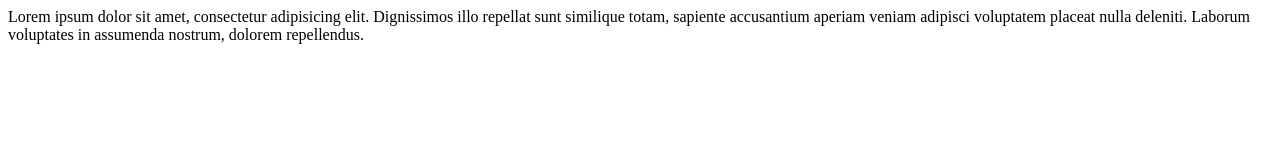
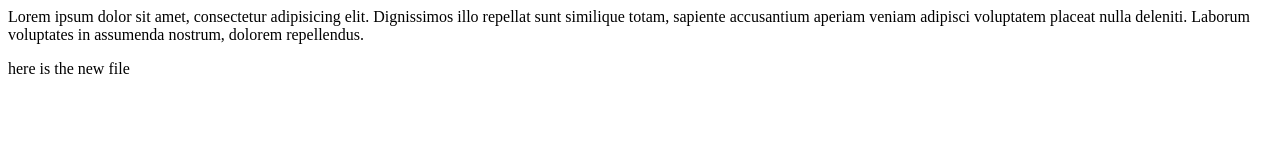
Before and after one commit to AshuSharma199/localRepo, a plain HTML site: page index.html in a window 1280 px wide. Drawn offline with Linux system fonts and the light colour scheme.

Commit message:
new changes

```diff
--- a/index.html
+++ b/index.html
@@ -1 +1,2 @@
 <p>Lorem ipsum dolor sit amet, consectetur adipisicing elit. Dignissimos illo repellat sunt similique totam, sapiente accusantium aperiam veniam adipisci voluptatem placeat nulla deleniti. Laborum voluptates in assumenda nostrum, dolorem repellendus.</p>
+<p>here is the new file </p>
```
Also changed, not shown: 1 other file.
